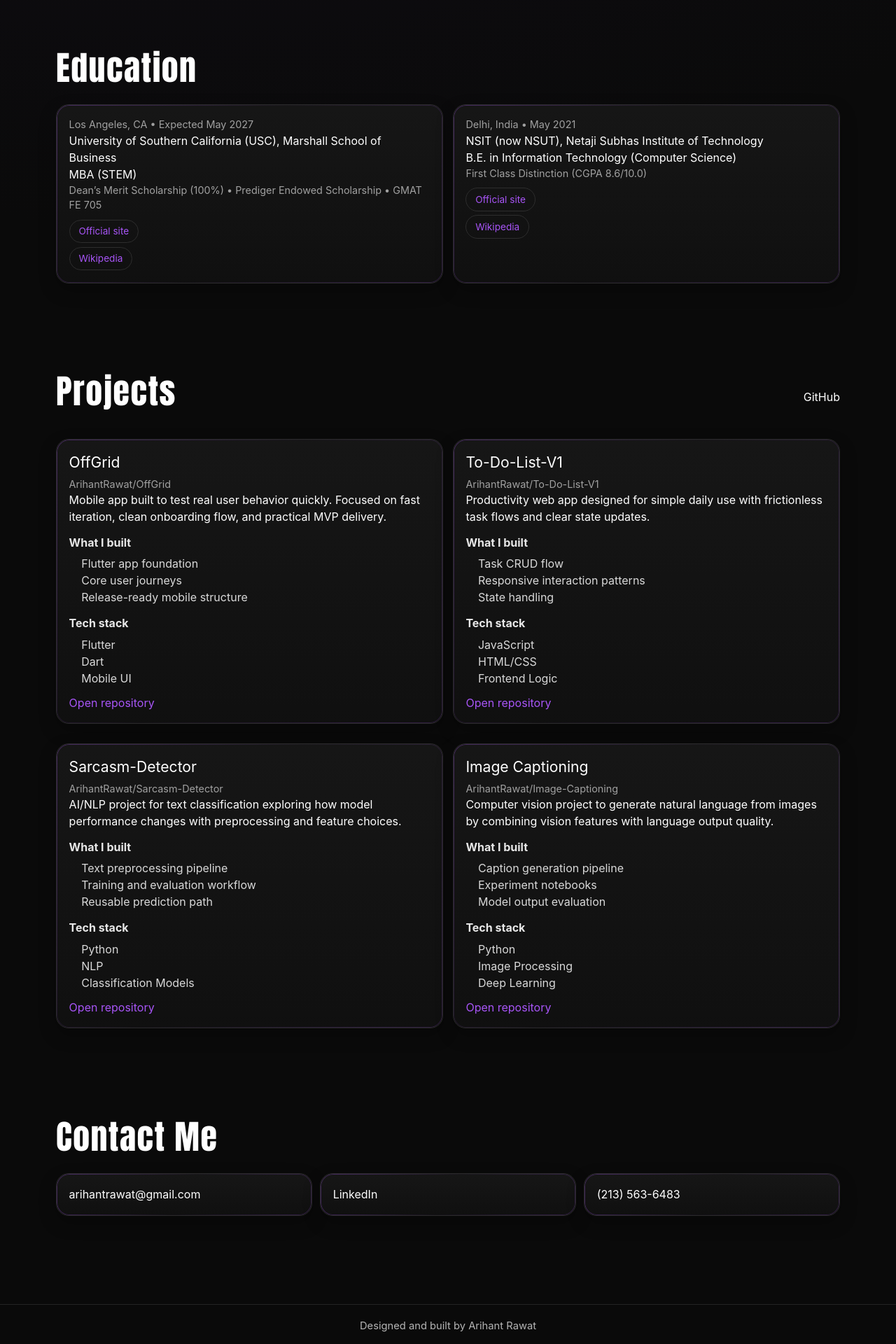
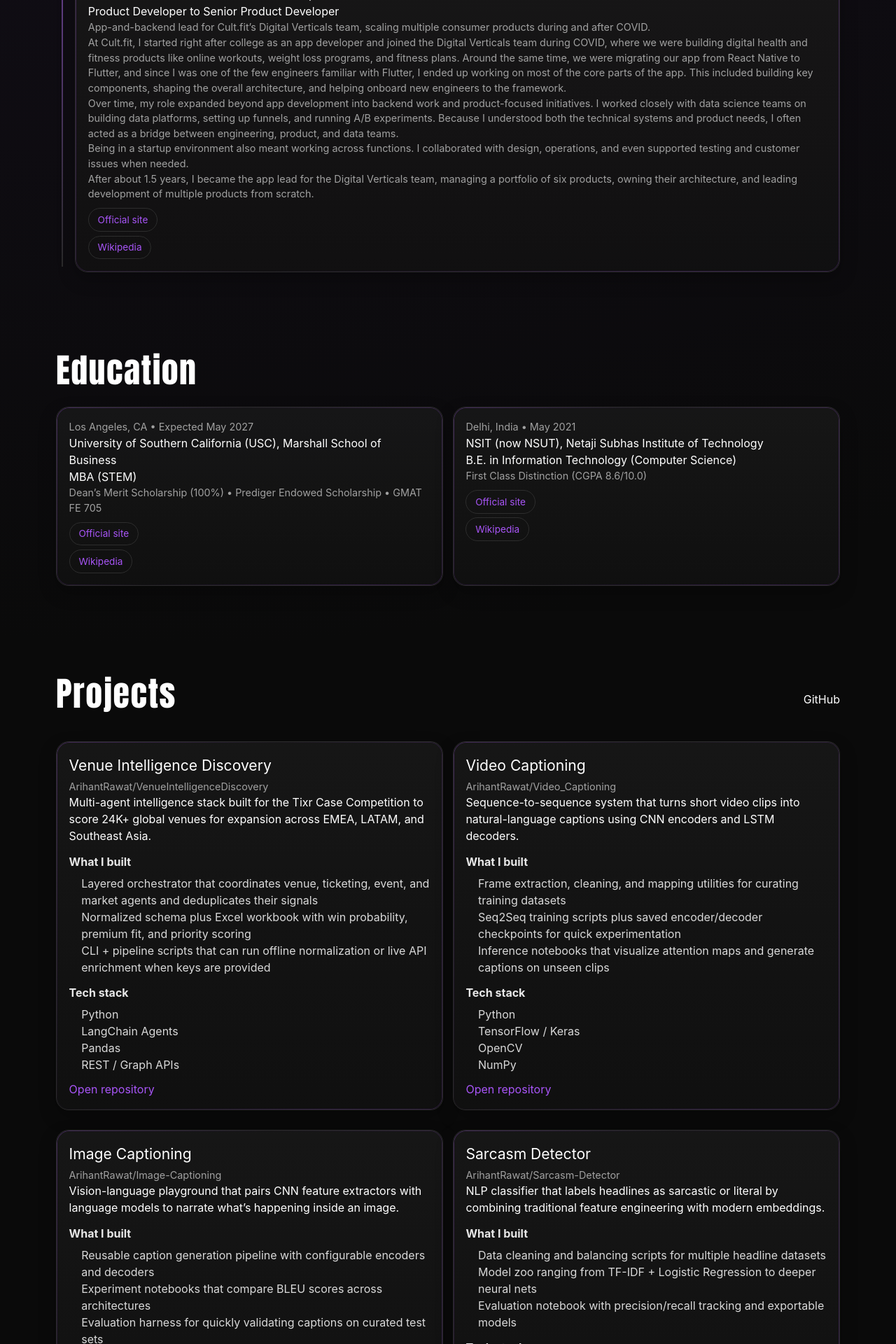
Before and after one commit to ArihantRawat/arihant-portfolio, a Next.js app: page / in a window 1280 px wide. Shown: the part 2080-4000 px from the top of the page at 70% size. Built offline with nearby package versions, Linux system fonts and the light colour scheme.

Commit message:
Add new project highlights and refreshed experience copy

```diff
--- a/src/app/page.tsx
+++ b/src/app/page.tsx
@@ -22,6 +22,7 @@ type TimelineItem = {
   timeframe: string;
   location: string;
   description: string;
+  details?: string[];
   links: ExternalLink[];
 };
 
@@ -106,7 +107,13 @@ const EXPERIENCES: TimelineItem[] = [
     timeframe: "Oct 2023 - Jul 2025",
     location: "Bangalore, India",
     description:
-      "Built enterprise APIs and product workflows across Context Service and Data Cloud with cross-functional teams.",
+      "Full-stack owner for Content Services inside Industries Cloud, partnering closely with Data Cloud to scale it from internal tooling to a customer-facing product.",
+    details: [
+      "At Salesforce, I joined the Industries Cloud team and worked on a product called Content Services. We initially built it as an internal tool to simplify how teams access and manage data across backend systems, reducing latency and complexity while providing a simple interface to map and control data flows. The product gained strong adoption internally and was later turned into a paid product with API-based usage.",
+      "I worked as a full stack developer, contributing to backend APIs, frontend development, and system design. I also collaborated closely with the Data Cloud team to integrate it into our platform, which became a key feature for growth.",
+      "Alongside development, I mentored junior engineers and interns, and regularly gave demos and presentations.",
+      "As AI started gaining momentum, I took initiative in exploring how it could fit into our systems and became the go-to person on the team for it. I worked on early implementations of Salesforce’s agentic AI and helped the team adopt new tools like Cursor, improving how we built and experimented with AI-driven features.",
+    ],
     links: [
       { label: "Official site", href: "https://www.salesforce.com/" },
       { label: "Wikipedia", href: "https://en.wikipedia.org/wiki/Salesforce" },
@@ -118,7 +125,13 @@ const EXPERIENCES: TimelineItem[] = [
     timeframe: "Jul 2021 - Oct 2023",
     location: "Bangalore, India",
     description:
-      "Shipped user-facing app features across multiple products, worked closely with product and operations, and contributed during a high-growth phase as Cult.fit scaled into a unicorn startup.",
+      "App-and-backend lead for Cult.fit’s Digital Verticals team, scaling multiple consumer products during and after COVID.",
+    details: [
+      "At Cult.fit, I started right after college as an app developer and joined the Digital Verticals team during COVID, where we were building digital health and fitness products like online workouts, weight loss programs, and fitness plans. Around the same time, we were migrating our app from React Native to Flutter, and since I was one of the few engineers familiar with Flutter, I ended up working on most of the core parts of the app. This included building key components, shaping the overall architecture, and helping onboard new engineers to the framework.",
+      "Over time, my role expanded beyond app development into backend work and product-focused initiatives. I worked closely with data science teams on building data platforms, setting up funnels, and running A/B experiments. Because I understood both the technical systems and product needs, I often acted as a bridge between engineering, product, and data teams.",
+      "Being in a startup environment also meant working across functions. I collaborated with design, operations, and even supported testing and customer issues when needed.",
+      "After about 1.5 years, I became the app lead for the Digital Verticals team, managing a portfolio of six products, owning their architecture, and leading development of multiple products from scratch.",
+    ],
     links: [
       { label: "Official site", href: "https://www.cult.fit/" },
       { label: "Wikipedia", href: "https://en.wikipedia.org/wiki/Cure.fit" },
@@ -153,40 +166,74 @@ const EDUCATION: TimelineItem[] = [
 
 const PROJECTS: Project[] = [
   {
-    name: "OffGrid",
-    repo: "ArihantRawat/OffGrid",
+    name: "Venue Intelligence Discovery",
+    repo: "ArihantRawat/VenueIntelligenceDiscovery",
     description:
-      "Mobile app built to test real user behavior quickly. Focused on fast iteration, clean onboarding flow, and practical MVP delivery.",
-    whatIBuilt: ["Flutter app foundation", "Core user journeys", "Release-ready mobile structure"],
-    techStack: ["Flutter", "Dart", "Mobile UI"],
-    link: "https://github.com/ArihantRawat/OffGrid",
+      "Multi-agent intelligence stack built for the Tixr Case Competition to score 24K+ global venues for expansion across EMEA, LATAM, and Southeast Asia.",
+    whatIBuilt: [
+      "Layered orchestrator that coordinates venue, ticketing, event, and market agents and deduplicates their signals",
+      "Normalized schema plus Excel workbook with win probability, premium fit, and priority scoring",
+      "CLI + pipeline scripts that can run offline normalization or live API enrichment when keys are provided",
+    ],
+    techStack: ["Python", "LangChain Agents", "Pandas", "REST / Graph APIs"],
+    link: "https://github.com/ArihantRawat/VenueIntelligenceDiscovery",
   },
   {
-    name: "To-Do-List-V1",
-    repo: "ArihantRawat/To-Do-List-V1",
+    name: "Video Captioning",
+    repo: "ArihantRawat/Video_Captioning",
     description:
-      "Productivity web app designed for simple daily use with frictionless task flows and clear state updates.",
-    whatIBuilt: ["Task CRUD flow", "Responsive interaction patterns", "State handling"],
-    techStack: ["JavaScript", "HTML/CSS", "Frontend Logic"],
-    link: "https://github.com/ArihantRawat/To-Do-List-V1",
-  },
-  {
-    name: "Sarcasm-Detector",
-    repo: "ArihantRawat/Sarcasm-Detector",
-    description:
-      "AI/NLP project for text classification exploring how model performance changes with preprocessing and feature choices.",
-    whatIBuilt: ["Text preprocessing pipeline", "Training and evaluation workflow", "Reusable prediction path"],
-    techStack: ["Python", "NLP", "Classification Models"],
-    link: "https://github.com/ArihantRawat/Sarcasm-Detector",
+      "Sequence-to-sequence system that turns short video clips into natural-language captions using CNN encoders and LSTM decoders.",
+    whatIBuilt: [
+      "Frame extraction, cleaning, and mapping utilities for curating training datasets",
+      "Seq2Seq training scripts plus saved encoder/decoder checkpoints for quick experimentation",
+      "Inference notebooks that visualize attention maps and generate captions on unseen clips",
+    ],
+    techStack: ["Python", "TensorFlow / Keras", "OpenCV", "NumPy"],
+    link: "https://github.com/ArihantRawat/Video_Captioning",
   },
   {
     name: "Image Captioning",
     repo: "ArihantRawat/Image-Captioning",
     description:
-      "Computer vision project to generate natural language from images by combining vision features with language output quality.",
-    whatIBuilt: ["Caption generation pipeline", "Experiment notebooks", "Model output evaluation"],
-    techStack: ["Python", "Image Processing", "Deep Learning"],
+      "Vision-language playground that pairs CNN feature extractors with language models to narrate what’s happening inside an image.",
+    whatIBuilt: [
+      "Reusable caption generation pipeline with configurable encoders and decoders",
+      "Experiment notebooks that compare BLEU scores across architectures",
+      "Evaluation harness for quickly validating captions on curated test sets",
+    ],
+    techStack: ["Python", "PyTorch", "Computer Vision"],
     link: "https://github.com/ArihantRawat/Image-Captioning",
+  },
+  {
+    name: "Sarcasm Detector",
+    repo: "ArihantRawat/Sarcasm-Detector",
+    description:
+      "NLP classifier that labels headlines as sarcastic or literal by combining traditional feature engineering with modern embeddings.",
+    whatIBuilt: [
+      "Data cleaning and balancing scripts for multiple headline datasets",
+      "Model zoo ranging from TF-IDF + Logistic Regression to deeper neural nets",
+      "Evaluation notebook with precision/recall tracking and exportable models",
+    ],
+    techStack: ["Python", "scikit-learn", "NLP"],
+    link: "https://github.com/ArihantRawat/Sarcasm-Detector",
+  },
+  {
+    name: "OffGrid",
+    repo: "ArihantRawat/OffGrid",
+    description:
+      "Flutter playground I use to prototype mobile product ideas quickly with a focus on fast iteration and frictionless onboarding.",
+    whatIBuilt: ["App shell + navigation", "Core user journeys", "Release-ready CI-friendly structure"],
+    techStack: ["Flutter", "Dart", "Mobile UI"],
+    link: "https://github.com/ArihantRawat/OffGrid",
+  },
+  {
+    name: "To-Do List V1",
+    repo: "ArihantRawat/To-Do-List-V1",
+    description:
+      "Lightweight productivity web app with instant CRUD interactions and a clean responsive layout.",
+    whatIBuilt: ["Task management logic", "Responsive interaction patterns", "Vanilla JS state handling"],
+    techStack: ["JavaScript", "HTML/CSS"],
+    link: "https://github.com/ArihantRawat/To-Do-List-V1",
   },
 ];
 
@@ -405,6 +452,11 @@ export default function HomePage() {
                 <h3>{experience.title}</h3>
                 <p>{experience.subtitle}</p>
                 <p className="muted">{experience.description}</p>
+                {experience.details?.map((detail) => (
+                  <p key={detail} className="muted">
+                    {detail}
+                  </p>
+                ))}
                 <div className="link-row">
                   {experience.links.map((link) => (
                     <a key={link.href} href={link.href} target="_blank" rel="noreferrer">
```
